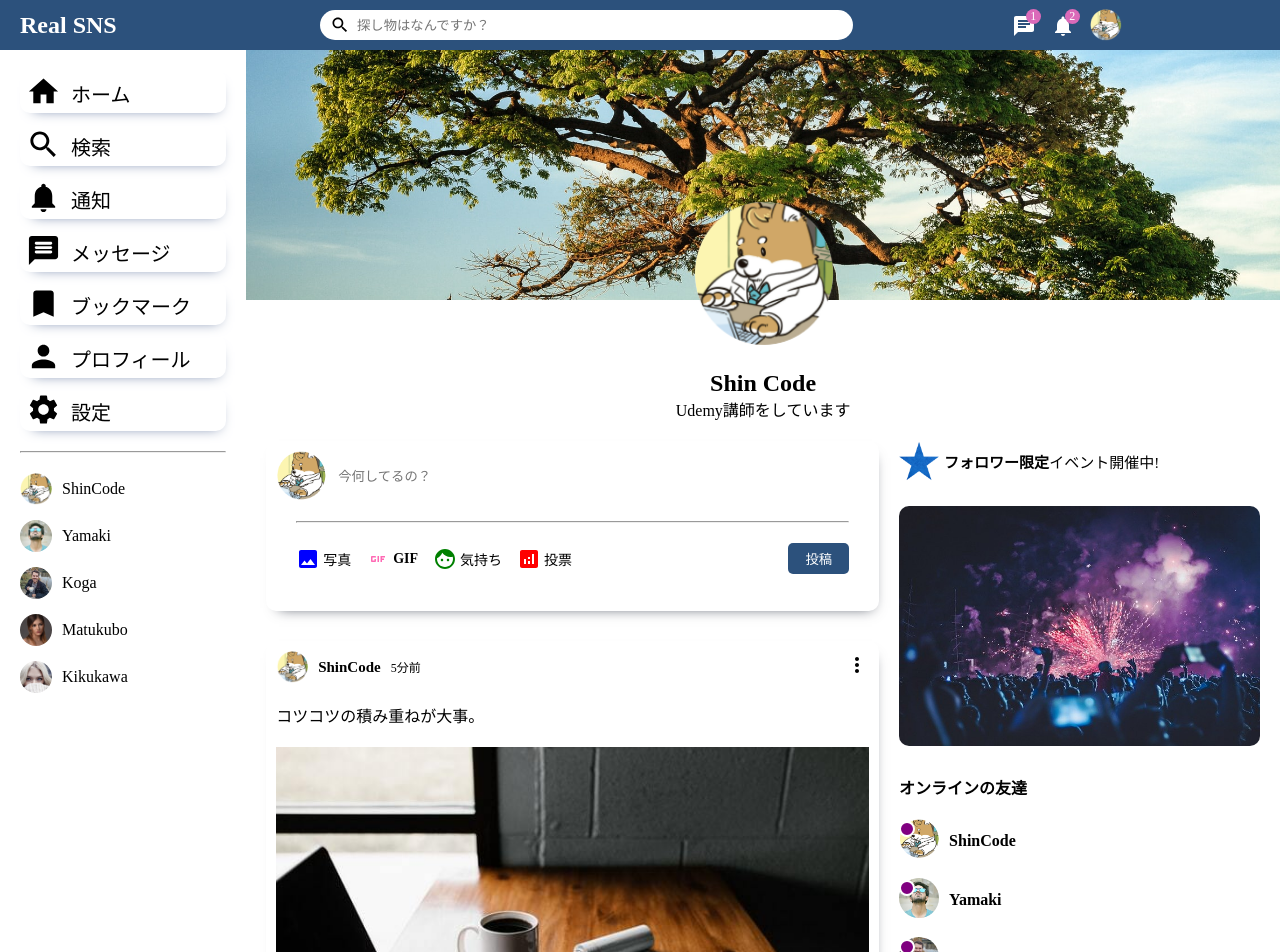
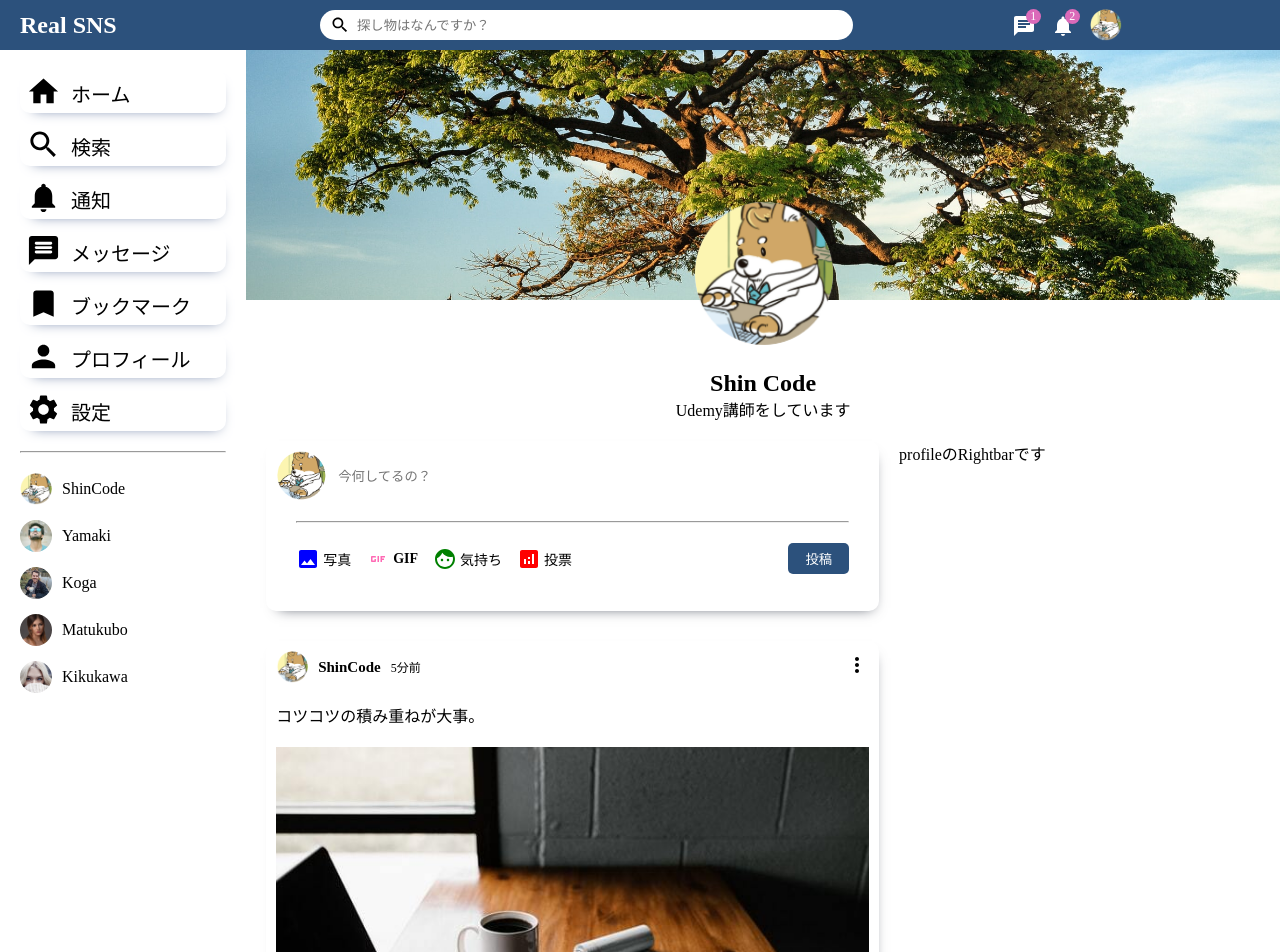
Before and after one commit to Naru-hub/mern-sns-frontend, a React (Create React App) app: page / in a window 1280 px wide. Shown: the top 952 px of the page. Built offline with nearby package versions, Linux system fonts and the light colour scheme.

Commit message:
Rightbarコンポーネントのページごとの切り分けの条件分岐を追加

```diff
--- a/src/components/rightbar/Rightbar.jsx
+++ b/src/components/rightbar/Rightbar.jsx
@@ -3,10 +3,10 @@ import Online from "../online/Online";
 import "./Rightbar.css";
 import { Users } from "../../dummyData";
 
-export default function Rightbar() {
-  return (
-    <div className="rightbar">
-      <div className="rightbarWrapper">
+export default function Rightbar({ profile }) {
+  const HomeRightbar = () => {
+    return (
+      <>
         <div className="eventContainer">
           <img src="assets/star.png" alt="" className="starImg" />
           <span className="eventText">
@@ -39,6 +39,18 @@ export default function Rightbar() {
           className="rightbarPromotionImg"
         />
         <p className="promotionName">ShinCode株式会社</p>
+      </>
+    );
+  };
+
+  const ProfileRightbar = () => {
+    return <>profileのRightbarです</>;
+  };
+
+  return (
+    <div className="rightbar">
+      <div className="rightbarWrapper">
+        {profile ? <ProfileRightbar /> : <HomeRightbar />}
       </div>
     </div>
   );
--- a/src/pages/profile/Profile.jsx
+++ b/src/pages/profile/Profile.jsx
@@ -32,7 +32,7 @@ export default function Profile() {
           </div>
           <div className="profileRightBottom">
             <TimeLine />
-            <Rightbar />
+            <Rightbar profile  />
           </div>
         </div>
       </div>
```
